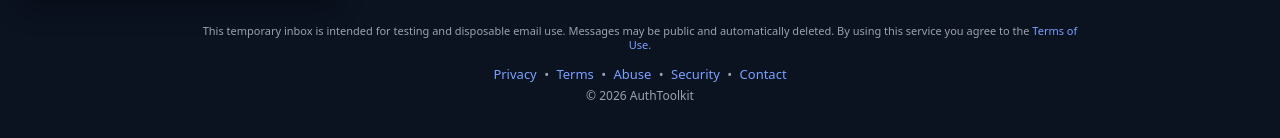
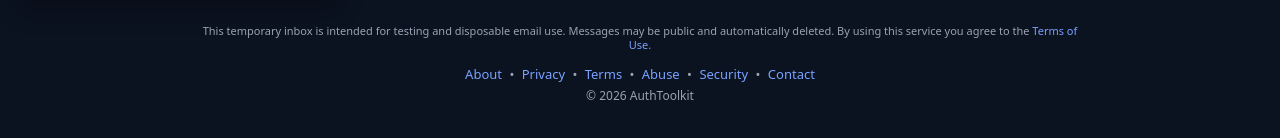
Before and after one commit to alihaideralihaider/authtoolkit, a plain HTML site: page docs/index.html in a window 1280 px wide. Shown: the part 1628-1766 px from the top of the page. Drawn offline with nearby package versions, Linux system fonts and the light colour scheme.

Commit message:
Update index.html

```diff
--- a/docs/index.html
+++ b/docs/index.html
@@ -679,6 +679,9 @@
 
         <div class="footerLinks">
 
+          <a href="./about.html">About</a>
+          <span>•</span>
+
           <a href="./privacy.html">Privacy</a>
           <span>•</span>
 
@@ -696,6 +699,7 @@
         </div>
 
         <p class="footerNote">© 2026 AuthToolkit</p>
+
       <!-- Fixed ad banner -->
       <div class="adbar">
         <div class="adInner">
```
Lines whose indentation alone changed are shown as unchanged.
